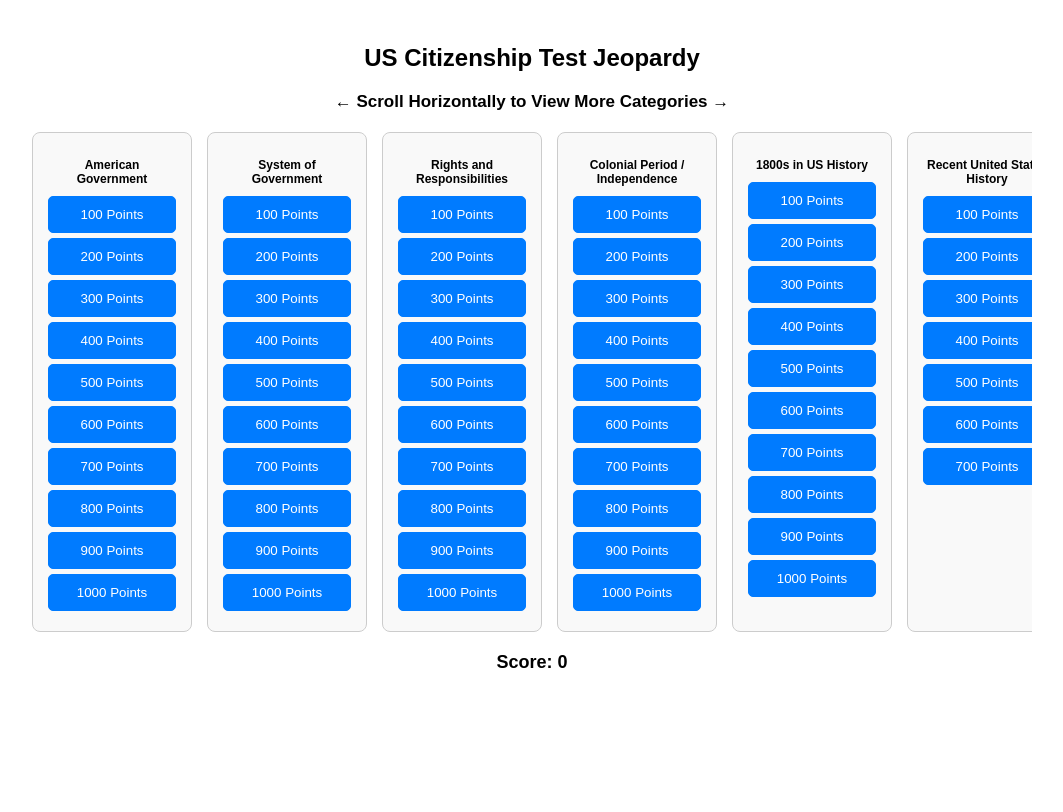
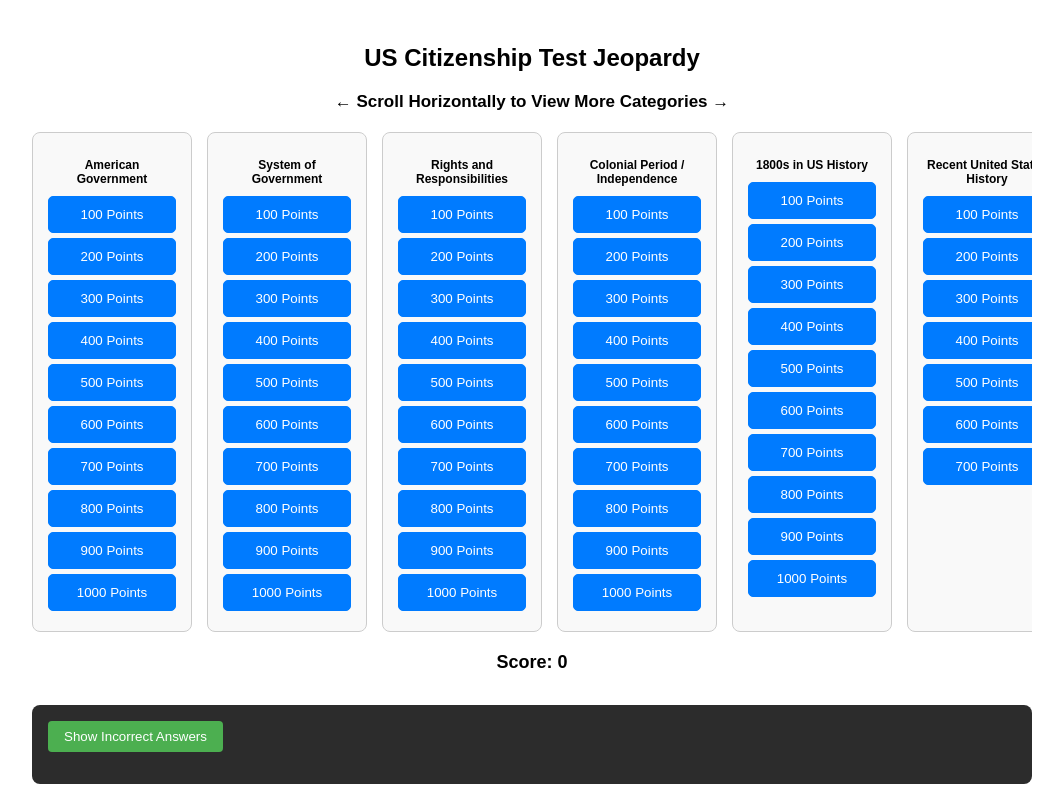
Before and after one commit to SharukhGV/jeopardy-citizenship, a React (Vite) app: page / in a window 1280 px wide. Shown: the whole page, without its empty margins (108-1171 px from the left). Built offline with nearby package versions, Linux system fonts and the light colour scheme.

Commit message:
added confetti and incorrect answers

```diff
--- a/package.json
+++ b/package.json
@@ -11,6 +11,7 @@
   },
   "dependencies": {
     "react": "^18.3.1",
+    "react-confetti": "^6.3.0",
     "react-dom": "^18.3.1"
   },
   "devDependencies": {
--- a/src/App.css
+++ b/src/App.css
@@ -124,3 +124,49 @@
 .categories::-webkit-scrollbar-track {
   background-color: transparent;
 }
+
+
+
+/* Incorrect Answers Section */
+.incorrect-section {
+  margin-top: 2rem;
+  padding: 1rem;
+  background: #2c2c2c;
+  border-radius: 8px;
+}
+
+.toggle-incorrect {
+  background: #4CAF50;
+  color: white;
+  padding: 0.5rem 1rem;
+  border: none;
+  border-radius: 4px;
+  cursor: pointer;
+  margin-bottom: 1rem;
+}
+
+.clear-incorrect {
+  background: #f44336;
+  color: white;
+  padding: 0.5rem 1rem;
+  border: none;
+  border-radius: 4px;
+  cursor: pointer;
+  margin-bottom: 1rem;
+}
+
+.incorrect-list {
+  max-height: 400px;
+  overflow-y: auto;
+}
+
+.incorrect-item {
+  background: #ffffff;
+  padding: 1rem;
+  margin-bottom: 1rem;
+  border-radius: 4px;
+}
+
+.incorrect-item p {
+  margin: 0.5rem 0;
+}
--- a/src/components/Jeopardy.jsx
+++ b/src/components/Jeopardy.jsx
@@ -1,7 +1,8 @@
-import React, { useState } from "react";
-import clickSound from "./clickSound.mp3"
-import correctSound from "./correctSound.mp3"
-import wrongSound from "./wrongSound.mp3"
+import React, { useState, useEffect } from "react";
+import Confetti from 'react-confetti';
+import clickSound from "./clickSound.mp3";
+import correctSound from "./correctSound.mp3";
+import wrongSound from "./wrongSound.mp3";
 import "../App.css";
 
 
@@ -439,6 +440,30 @@ export default function Jeopardy() {
     const [score, setScore] = useState(0);
     const [showAnswer, setShowAnswer] = useState(false);
     const [answeredQuestions, setAnsweredQuestions] = useState([]);
+    const [incorrectAnswers, setIncorrectAnswers] = useState([]);
+    const [showIncorrect, setShowIncorrect] = useState(false);
+    const [correctAnswers, setCorrectAnswers] = useState([]);
+
+
+   // Load incorrect answers from localStorage on mount
+   useEffect(() => {
+    const savedIncorrect = JSON.parse(localStorage.getItem('incorrectAnswers')) || [];
+    setIncorrectAnswers(savedIncorrect);
+}, []);
+
+// Save incorrect answers to localStorage
+useEffect(() => {
+    localStorage.setItem('incorrectAnswers', JSON.stringify(incorrectAnswers));
+}, [incorrectAnswers]);
+
+// Calculate total questions and correct percentage
+const totalQuestions = categories.reduce((total, category) => {
+    const questions = Object.values(category)[0];
+    return total + questions.length;
+}, 0);
+const correctCount = correctAnswers.length;
+
+
 
     const playSoundOnClick = () => {
         const audio = new Audio(clickSound);
@@ -473,6 +498,9 @@ export default function Jeopardy() {
     const handleAnswer = (isCorrect) => {
       if (isCorrect) {
           setScore(score + selectedQuestion.points);
+          setCorrectAnswers(prev => [...prev, selectedQuestion]);
+      } else {
+          setIncorrectAnswers(prev => [...prev, selectedQuestion]);
       }
       setAnsweredQuestions([...answeredQuestions, selectedQuestion]);
       setSelectedQuestion(null);
@@ -484,6 +512,15 @@ export default function Jeopardy() {
 
     return (
         <div className="container">
+
+{correctCount / totalQuestions >= 0.6 && (
+                <Confetti
+                    width={window.innerWidth}
+                    height={window.innerHeight}
+                    recycle={false}
+                />
+            )}
+
             <h1 className="title">US Citizenship Test Jeopardy</h1>
             <h3 style={{fontSize:"17px"}} className="title">← Scroll Horizontally to View More Categories → </h3>
             <div className="categories">
@@ -534,6 +571,33 @@ export default function Jeopardy() {
             )}
 
             <div className="score">Score: {score}</div>
+            {/* Incorrect answers section */}
+            <div className="incorrect-section">
+                <button
+                    className="toggle-incorrect"
+                    onClick={() => setShowIncorrect(!showIncorrect)}
+                >
+                    {showIncorrect ? 'Hide Incorrect Answers' : 'Show Incorrect Answers'}
+                </button>
+
+                {showIncorrect && (
+                    <div className="incorrect-list">
+                        <button
+                            className="clear-incorrect"
+                            onClick={() => setIncorrectAnswers([])}
+                        >
+                            Clear All Incorrect Answers
+                        </button>
+
+                        {incorrectAnswers.map((q, index) => (
+                            <div key={index} className="incorrect-item">
+                                <p><strong>Question:</strong> {q.question}</p>
+                                <p><strong>Answer:</strong> {q.answer}</p>
+                            </div>
+                        ))}
+                    </div>
+                )}
+            </div>
         </div>
     );
 }
```
Also changed, not shown: 1 other file (tests, documents, lock files or other folders). Lines whose indentation alone changed are shown as unchanged.
